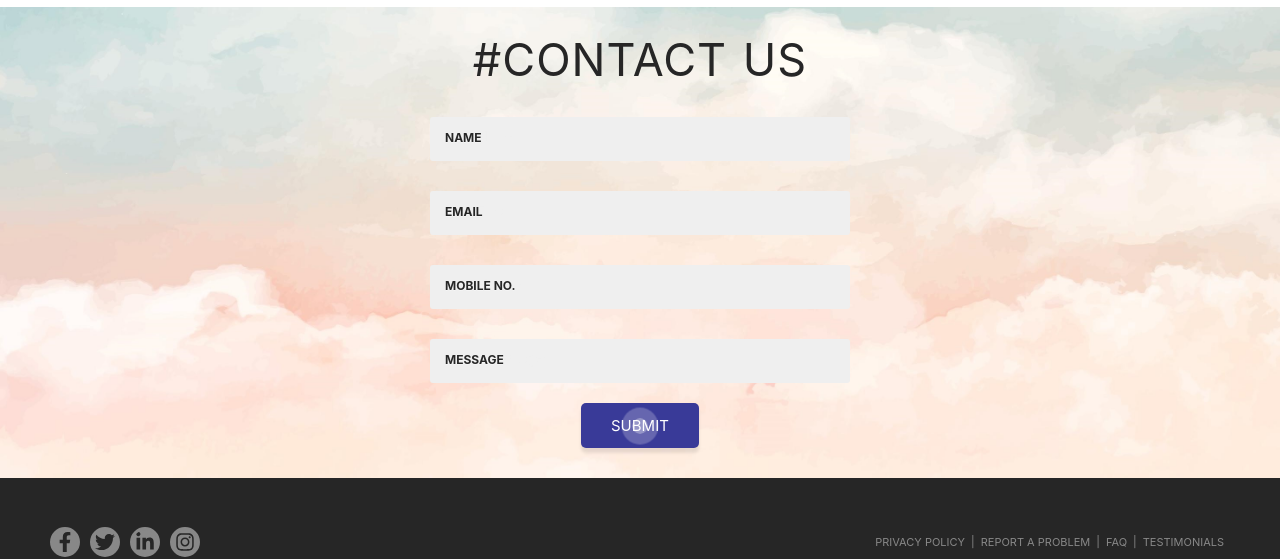
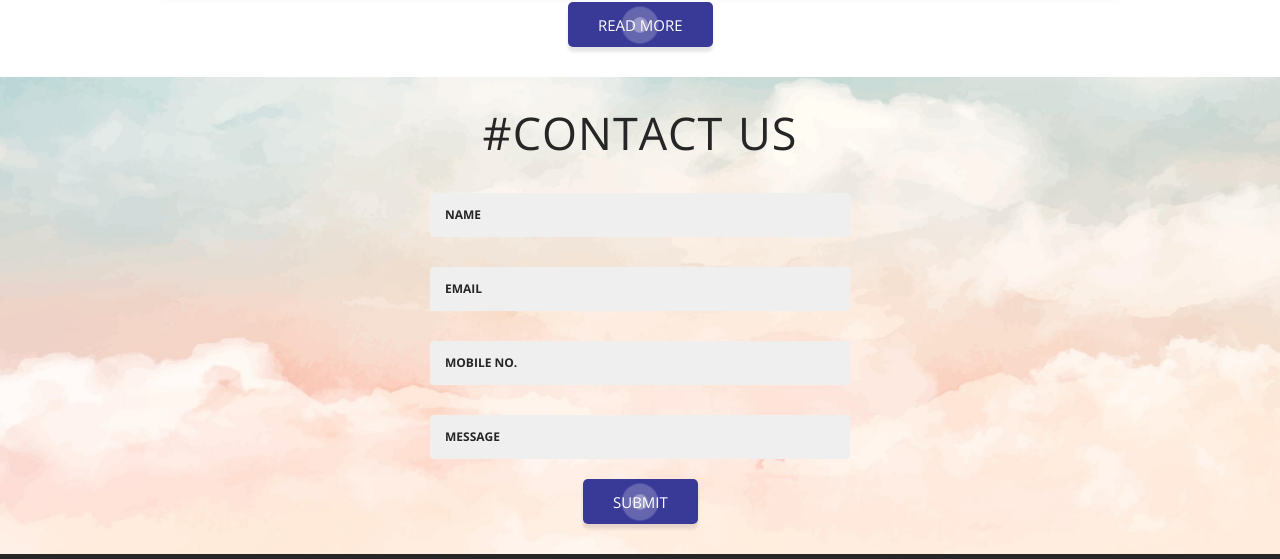
Before and after one commit to tashi2408/yourFriend, a React (Create React App) app: page / in a window 1280 px wide. Shown: the part 5960-6519 px from the top of the page. Built offline with nearby package versions, Linux system fonts and the light colour scheme.

Commit message:
fontadded

```diff
--- a/src/index.css
+++ b/src/index.css
@@ -1,16 +1,10 @@
+@import url("https://fonts.googleapis.com/css2?family=Open+Sans:ital,wght@0,300;0,400;0,600;0,700;1,300;1,400;1,600&display=swap");
 body {
   margin: 0;
-  font-family: -apple-system, BlinkMacSystemFont, "Segoe UI", "Roboto", "Oxygen",
-    "Ubuntu", "Cantarell", "Fira Sans", "Droid Sans", "Helvetica Neue",
-    sans-serif;
+  font-family: "Open Sans", sans-serif;
   -webkit-font-smoothing: antialiased;
   -moz-osx-font-smoothing: grayscale;
   padding: 0;
-}
-
-code {
-  font-family: source-code-pro, Menlo, Monaco, Consolas, "Courier New",
-    monospace;
 }
 
 @import url(https://fonts.googleapis.com/css?family=Open+Sans:400,700,600,300,800);
@@ -21,6 +15,7 @@ code {
 html,
 body {
   color: #262626;
+  font-family: "Open Sans", sans-serif;
 }
 
 .primary-heading {
```
